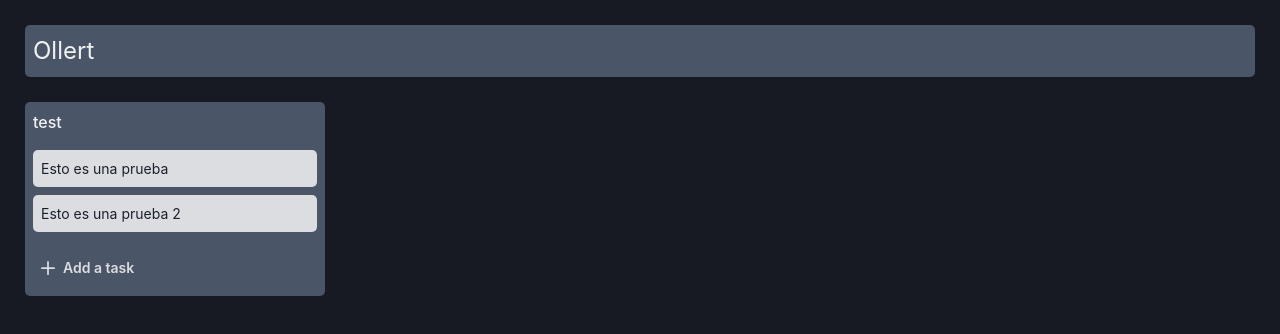
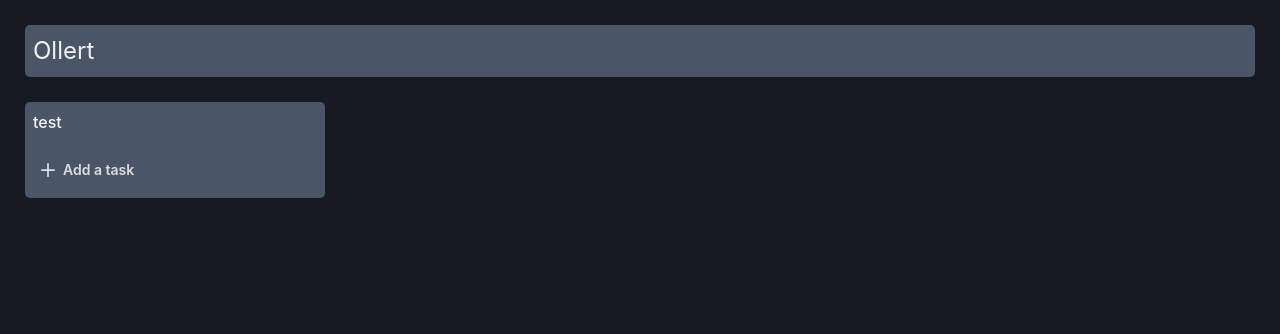
Before and after one commit to AlexGPlay/Ollert, a Next.js app: page / in a window 1280 px wide. Shown: the top 334 px of the page. Built offline with nearby package versions, Linux system fonts and the light colour scheme.

Commit message:
Added task save to local storage

```diff
--- /dev/null
+++ b/hooks/useList.js
@@ -0,0 +1,19 @@
+import { useEffect, useState } from "react";
+import { useLocalStorage } from "./useLocalStorage";
+
+export const useList = (listId) => {
+  const { setItem, getItem } = useLocalStorage();
+  const [listData, setListData] = useState([]);
+
+  useEffect(() => {
+    const savedData = getItem(listId)?.split(",") || [];
+    setListData(savedData);
+  }, []);
+
+  const setListDataInternalFn = (tasks) => {
+    setListData(tasks);
+    setItem(listId, tasks.join(","));
+  };
+
+  return { listData, setListData: setListDataInternalFn };
+};
--- /dev/null
+++ b/hooks/useLocalStorage.js
@@ -0,0 +1,8 @@
+export const useLocalStorage = () => {
+  const setItem = (key, value) => globalThis?.localStorage?.setItem(key, value);
+  const getItem = (key) => globalThis?.localStorage?.getItem(key);
+  const removeItem = (key) => globalThis?.localStorage?.removeItem(key);
+  const clearStorage = () => globalThis?.localStorage?.clear();
+
+  return { setItem, getItem, removeItem, clearStorage };
+};
--- a/pages/index.js
+++ b/pages/index.js
@@ -2,19 +2,18 @@ import { Box, Flex } from "@chakra-ui/layout";
 import { useState } from "react";
 import List from "../components/List";
 import Navbar from "../components/Navbar";
+import { useList, useListStorage } from "../hooks/useList";
 
 export default function Home() {
-  const [tasks, setTasks] = useState(["Esto es una prueba", "Esto es una prueba 2"]);
+  const { listData: tasks, setListData } = useList("1");
+
+  const handleCreateTask = (task) => setListData([...tasks, task]);
 
   return (
     <Box w="100%" h="100%" p={25} bgColor="gray.900">
       <Navbar />
       <Flex mt={25}>
-        <List
-          name="test"
-          tasks={tasks}
-          onCreateTask={(task) => setTasks((tasks) => [...tasks, task])}
-        />
+        <List name="test" tasks={tasks} onCreateTask={handleCreateTask} />
       </Flex>
     </Box>
   );
```
